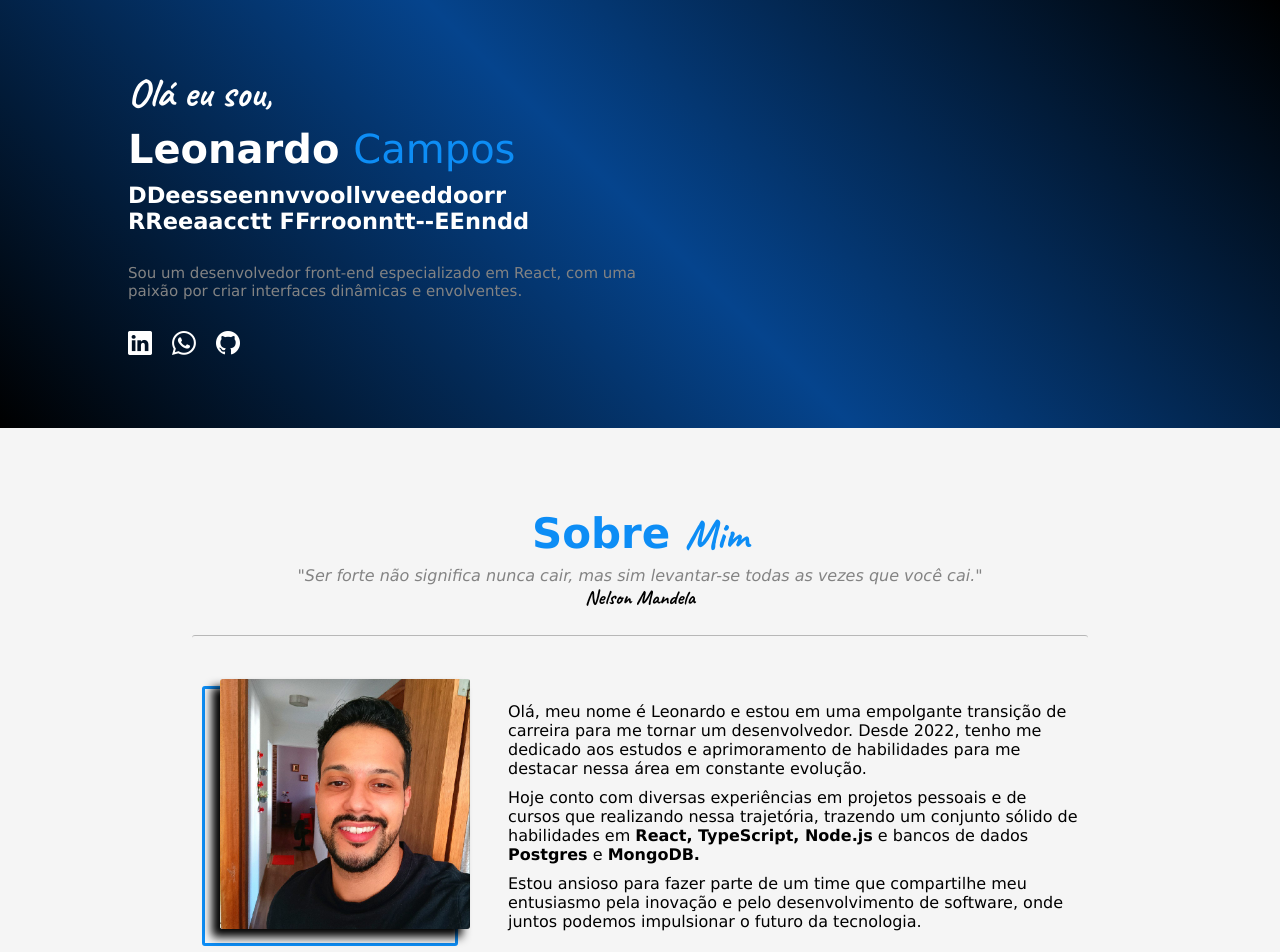
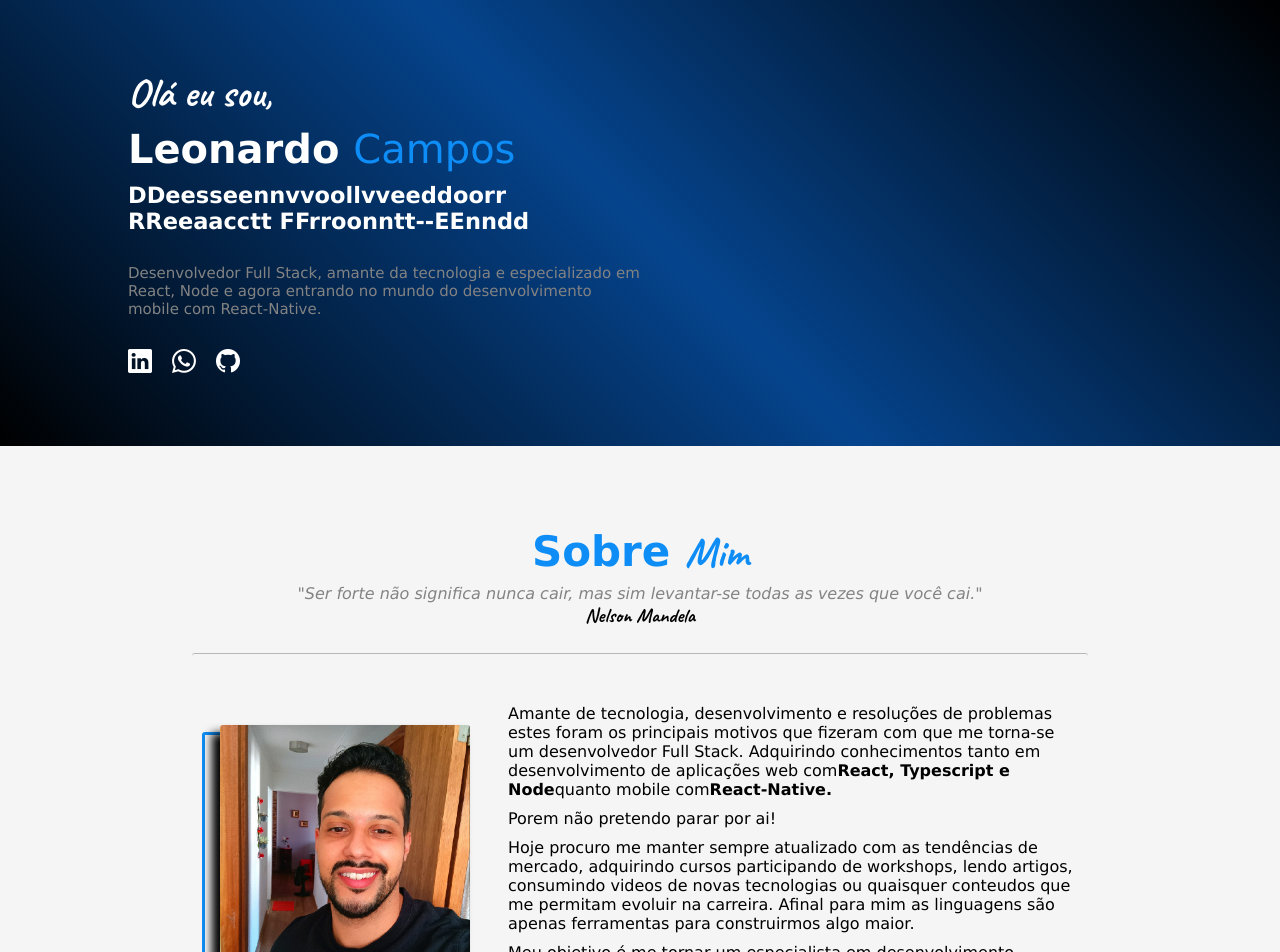
Before and after one commit to CamposLeo95/portifolio, a React (Vite) app: page / in a window 1280 px wide. Shown: the top 952 px of the page. Built offline with nearby package versions, Linux system fonts and the light colour scheme.

Commit message:
Alterando Home e About

```diff
--- a/src/sections/About/index.tsx
+++ b/src/sections/About/index.tsx
@@ -27,13 +27,24 @@ export default function About() {
                         <CardImg img={imgPerfil} />
                         <div className="card-descricao">
                             <p>
-                                Olá, meu nome é Leonardo e estou em uma empolgante transição de carreira para me tornar um desenvolvedor. Desde 2022, tenho me dedicado aos estudos e aprimoramento de habilidades para me destacar nessa área em constante evolução.
+                                Amante de tecnologia, desenvolvimento e resoluções de problemas estes foram os principais motivos que fizeram com que me torna-se um desenvolvedor Full Stack. Adquirindo conhecimentos tanto em desenvolvimento de aplicações web com
+                                <span className="texto-distaque">
+                                    React, Typescript e Node
+                                </span>
+                                quanto mobile com
+                                <span className="texto-distaque">
+                                    React-Native.
+                                </span>
+
                             </p>
                             <p>
-                                Hoje conto com diversas experiências em projetos pessoais e de cursos que realizando nessa trajetória, trazendo um conjunto sólido de habilidades em <span className="texto-distaque">React, TypeScript, Node.js</span> e bancos de dados <span className="texto-distaque">Postgres</span> e <span className="texto-distaque">MongoDB.</span>
+                                Porem não pretendo parar por ai!
                             </p>
                             <p>
-                                Estou ansioso para fazer parte de um time que compartilhe meu entusiasmo pela inovação e pelo desenvolvimento de software, onde juntos podemos impulsionar o futuro da tecnologia.
+                                Hoje procuro me manter sempre atualizado com as tendências de mercado, adquirindo cursos participando de workshops, lendo artigos, consumindo videos de novas tecnologias ou quaisquer conteudos que me permitam evoluir na carreira. Afinal para mim as linguagens são apenas ferramentas para construirmos algo maior.
+                            </p>
+                            <p>
+                                Meu objetivo é me tornar um especialista em desenvolvimento, participando de grandes projetos que me tragam cada vez mais desafios afim de que possa evoluir e trazer cada vez mais resultados tanto para minha carreira quanto para empresas e pessoas.
                             </p>
                         </div>
                     </div>
--- a/src/sections/Home/index.tsx
+++ b/src/sections/Home/index.tsx
@@ -33,7 +33,7 @@ export default function Home() {
                 <div className='conteudo'>
                     <h2>{subtitle}</h2>
                     <p>
-                        Sou um desenvolvedor front-end especializado em React, com uma paixão por criar interfaces dinâmicas e envolventes.
+                        Desenvolvedor Full Stack, amante da tecnologia e especializado em React, Node e agora entrando no mundo do desenvolvimento mobile com React-Native.
                     </p>
                     <div className='contatos'>
                         <a href="https://www.linkedin.com/in/leonardo-a-campos/" target="_blank">
```
